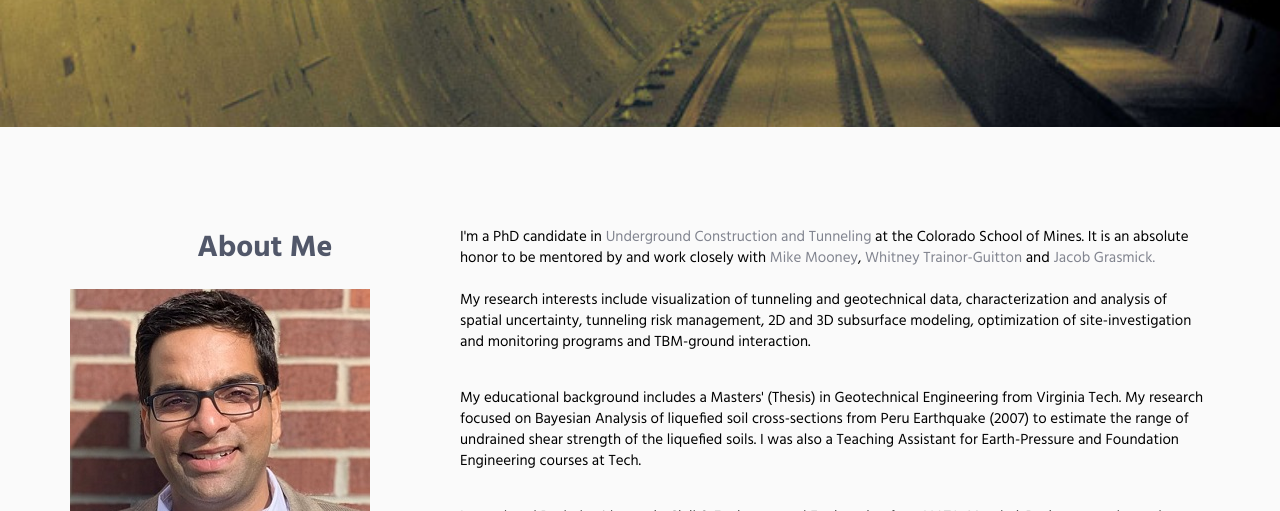
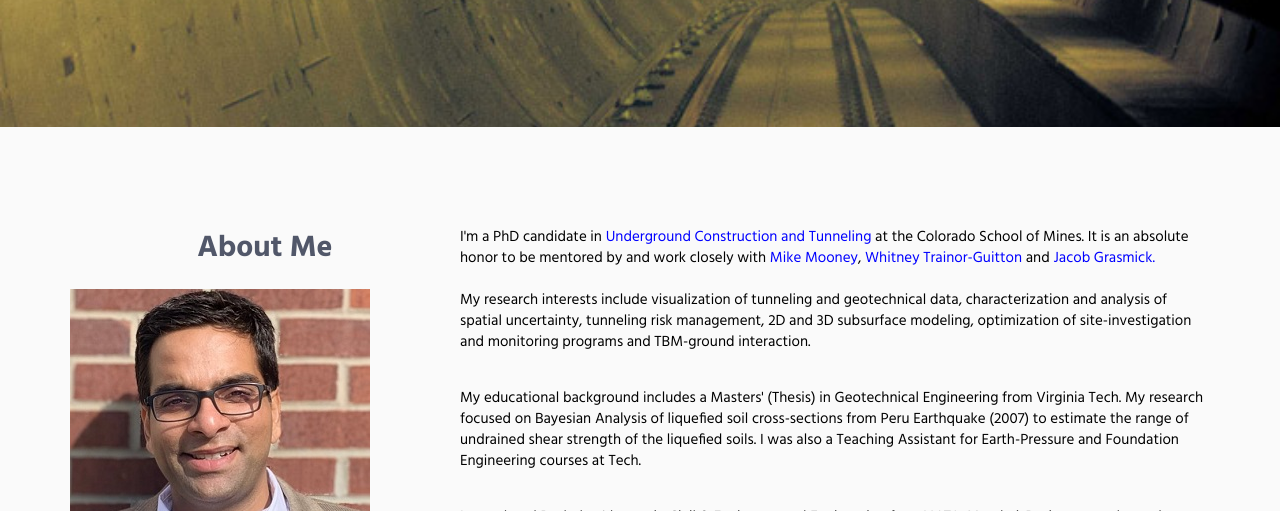
Before and after one commit to rgangrade/rajatgangrade, a plain HTML site: page index.html in a window 1280 px wide. Shown: the part 589-1100 px from the top of the page. Drawn offline with Linux system fonts and the light colour scheme.

Commit message:
Update index.html

```diff
--- a/index.html
+++ b/index.html
@@ -95,7 +95,7 @@
                     </div>
                     <div class="col-sm-8 col-sm-offset-1">
                         <div class="margin-b-60">
-                            <p style="color:black;">I'm a PhD candidate in <a href="https://uct.mines.edu/" target="_blank"> Underground Construction and Tunneling </a> at the Colorado School of Mines. It is an absolute honor to be mentored by and work closely with <a href="https://cee.mines.edu/project/mooney-michael/" target="_blank">Mike Mooney</a>, <a href="https://people.mines.edu/wtrainor/" target="_blank">Whitney Trainor-Guitton</a> and <a href="https://www.linkedin.com/in/jacob-grasmick-a745a841/" target="_blank">Jacob Grasmick.</a><br>
+                            <p style="color:black;">I'm a PhD candidate in <a href="https://uct.mines.edu/" target="_blank" style="color:blue;"> Underground Construction and Tunneling </a> at the Colorado School of Mines. It is an absolute honor to be mentored by and work closely with <a href="https://cee.mines.edu/project/mooney-michael/" target="_blank" style="color:blue;">Mike Mooney</a>, <a href="https://people.mines.edu/wtrainor/" target="_blank" style="color:blue;">Whitney Trainor-Guitton</a> and <a href="https://www.linkedin.com/in/jacob-grasmick-a745a841/" target="_blank" style="color:blue;">Jacob Grasmick.</a><br>
 
                             <br>My research interests include visualization of tunneling and geotechnical data, characterization and analysis of spatial uncertainty, tunneling risk management, 2D and 3D subsurface modeling, optimization of site-investigation and monitoring programs and TBM-ground interaction.</p>
 
```
